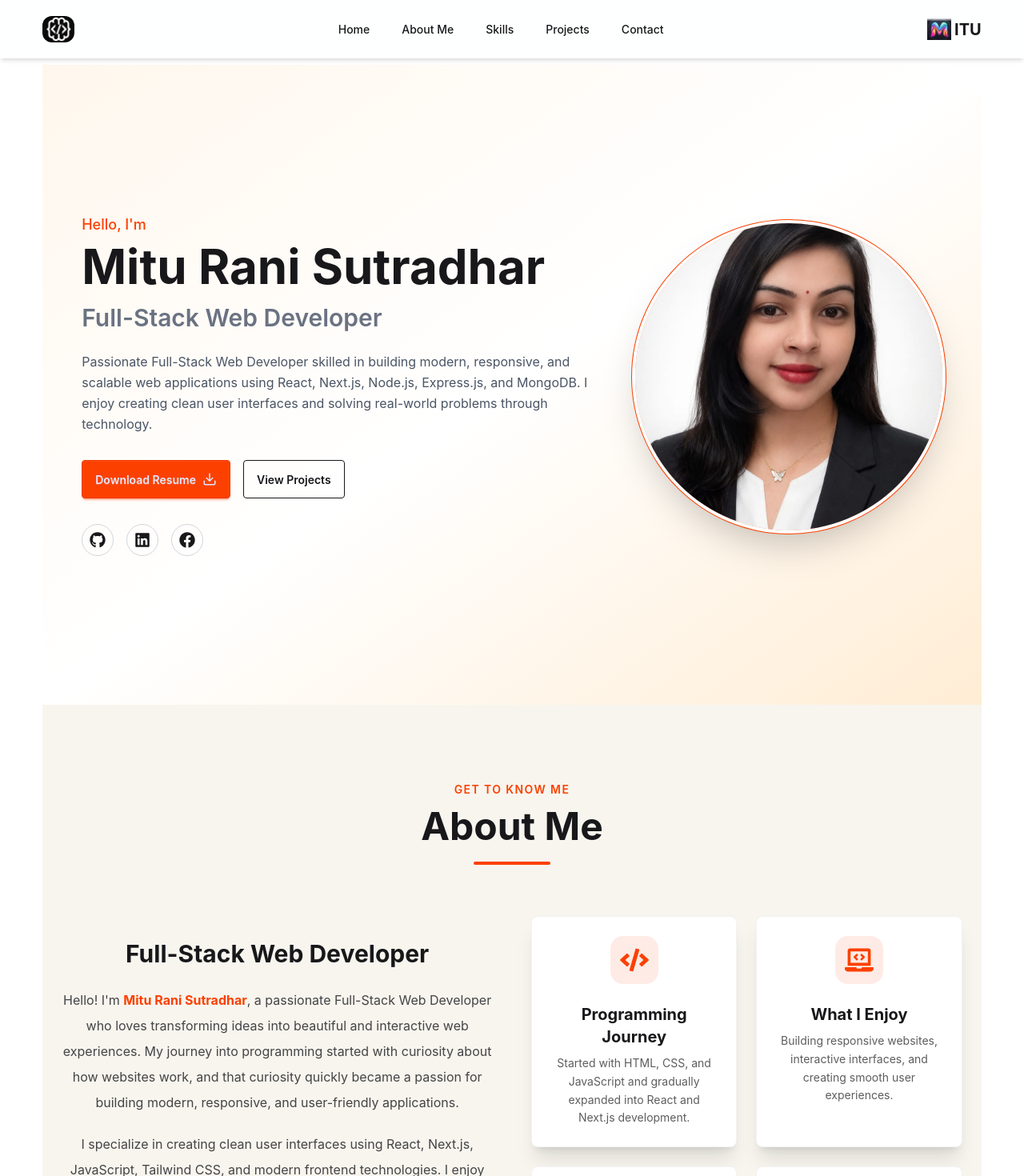
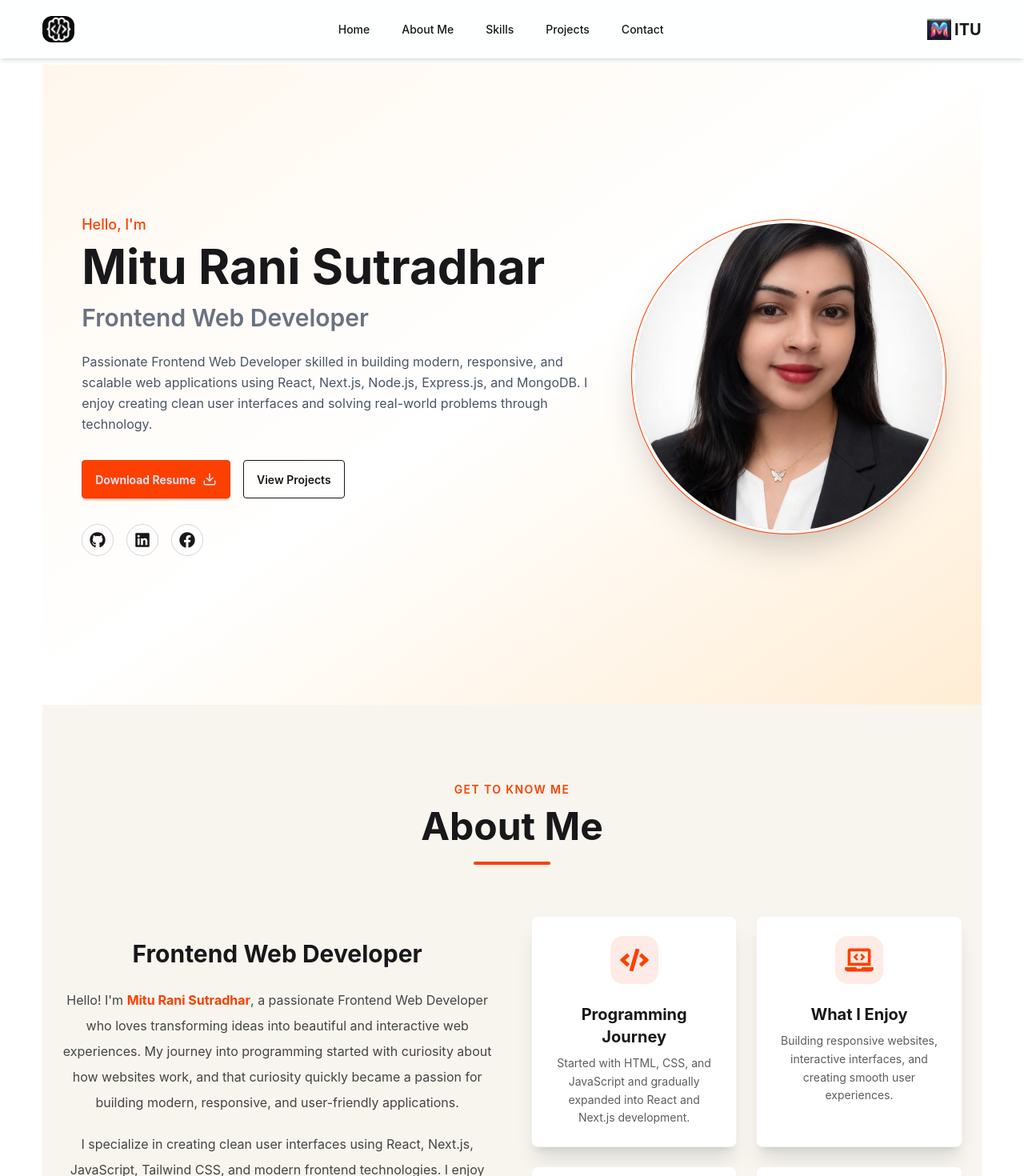
Before and after one commit to Mitu-Rani-Sutradhar/my-portfolio, a Next.js app: page / in a window 1280 px wide. Shown: the top 1470 px of the page at 80% size. Built offline with nearby package versions, Linux system fonts and the light colour scheme.

Commit message:
added some changes

```diff
--- a/src/components/Home/AboutMe.jsx
+++ b/src/components/Home/AboutMe.jsx
@@ -89,12 +89,12 @@ const AboutMe = () => {
             className="space-y-5"
           >
             <motion.h3 variants={textVariants} custom={0} className="text-3xl font-bold mb-6">
-              Full-Stack Web Developer
+              Frontend Web Developer
             </motion.h3>
 
             <motion.p variants={textVariants} custom={1} className="text-base-content/80 leading-8">
               Hello! I'm <span className="font-bold text-primary">Mitu Rani Sutradhar</span>,
-              a passionate Full-Stack Web Developer who loves transforming ideas
+              a passionate Frontend Web Developer who loves transforming ideas
               into beautiful and interactive web experiences. My journey into
               programming started with curiosity about how websites work, and
               that curiosity quickly became a passion for building modern,
--- a/src/components/Home/Banner.jsx
+++ b/src/components/Home/Banner.jsx
@@ -60,11 +60,11 @@ const Banner = () => {
               whileHover={{ scale: 1.02, x: 5 }}
               className="text-2xl md:text-3xl font-semibold text-gray-500 mb-6 cursor-default origin-center lg:origin-left transition-colors hover:text-primary"
             >
-              Full-Stack Web Developer
+              Frontend Web Developer
             </motion.h2>
 
             <motion.p variants={itemVariants} className="text-gray-600 mb-8 leading-relaxed">
-              Passionate Full-Stack Web Developer skilled in building modern,
+              Passionate Frontend Web Developer skilled in building modern,
               responsive, and scalable web applications using React, Next.js,
               Node.js, Express.js, and MongoDB. I enjoy creating clean user
               interfaces and solving real-world problems through technology.
--- a/src/components/Home/Contact.jsx
+++ b/src/components/Home/Contact.jsx
@@ -109,7 +109,7 @@ const Contact = () => {
 
             <div className="overflow-hidden">
               <h3 className="text-lg md:text-xl font-bold group-hover:text-primary transition-colors duration-200">
-                Email Address
+                   Email Address
               </h3>
               <p className="text-sm md:text-base text-base-content/70 break-all mt-0.5">
                 mitusutradhar4965@gmail.com
--- a/src/components/layouts/Footer.jsx
+++ b/src/components/layouts/Footer.jsx
@@ -50,7 +50,7 @@ const Footer = () => {
               Mitu<span className="text-primary inline-block group-hover:scale-125 transition-transform duration-300">.</span>
             </h2>
             <p className="text-sm md:text-base text-base-content/70 mt-1.5 font-medium">
-              Full-Stack Web Developer
+              Frontend Web Developer
             </p>
           </motion.div>
 
```
